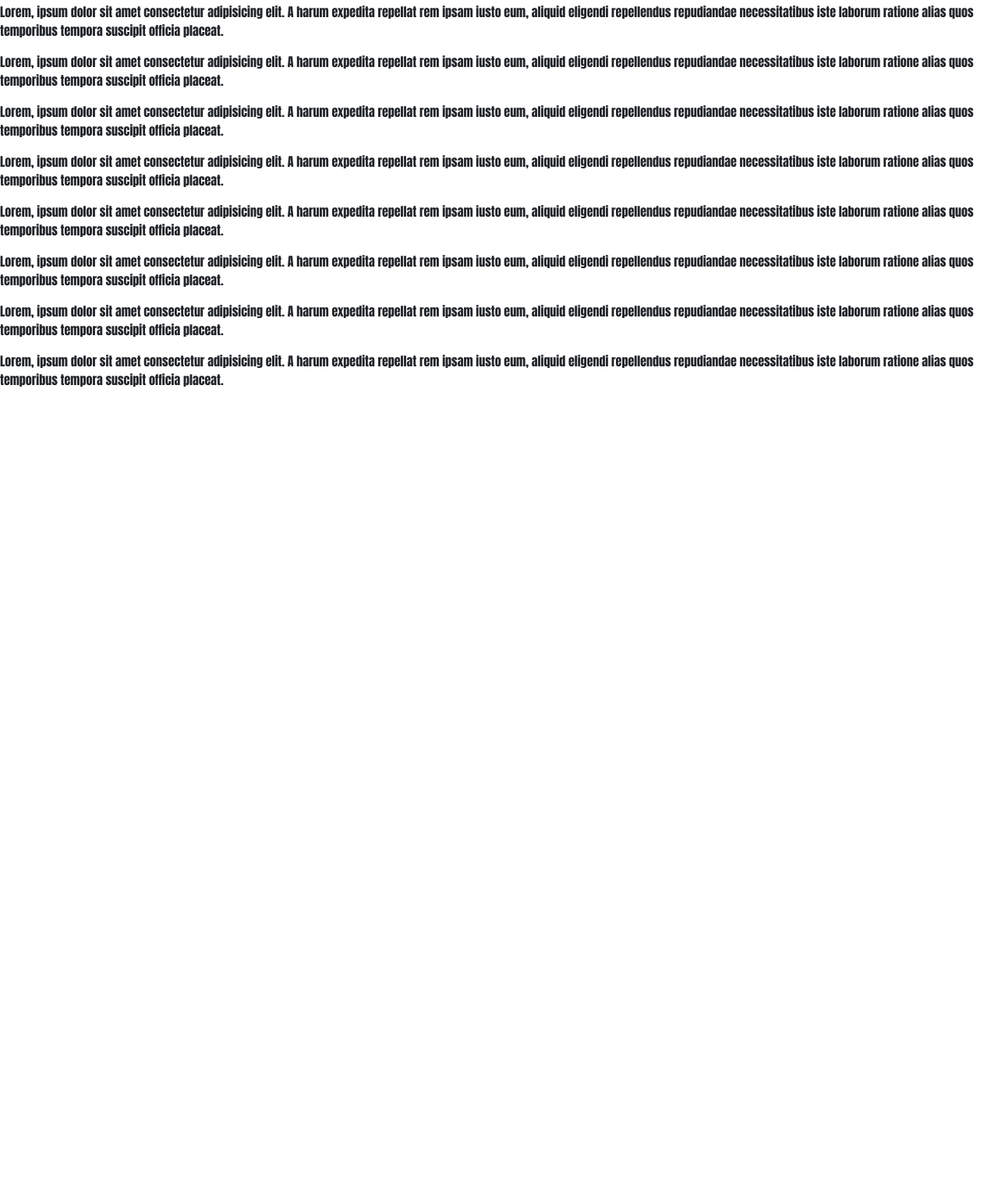
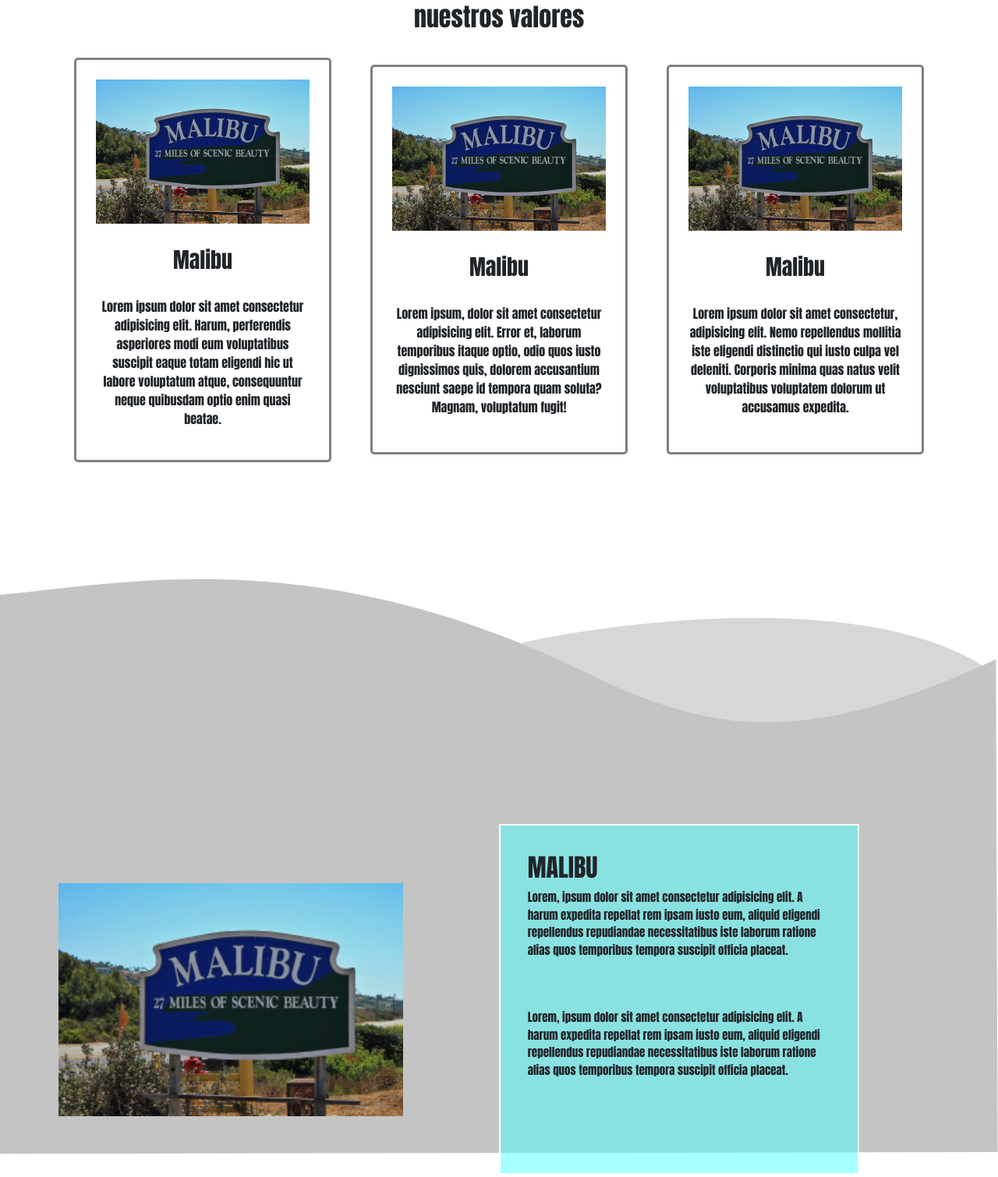
Before and after one commit to nachorosa/ProyectoPasteleria, a website: page index.html in a window 1280 px wide. Shown: the part 669-2179 px from the top of the page at 78% size. Before the commit the page ends 1184 px from the top, so only its background shows below. Drawn offline with nearby package versions, Linux system fonts and the light colour scheme.

Commit message:
avance nuestros valores + sobre malibu M1

```diff
--- a/index.html
+++ b/index.html
@@ -45,8 +45,10 @@
     </header>
 
     <main>
+
+
+        <!-- BANNER -->
         <section>
-
                 <img class="banner" src="./img/Group 128.svg" alt="">
                 <section class="container-fluid">
                     <div class="row">
@@ -62,17 +64,65 @@
 
 
 
-        <section class="text">
-            <p>Lorem, ipsum dolor sit amet consectetur adipisicing elit. A harum expedita repellat rem ipsam iusto eum, aliquid eligendi repellendus repudiandae necessitatibus iste laborum ratione alias quos temporibus tempora suscipit officia placeat.</p>
-            <p>Lorem, ipsum dolor sit amet consectetur adipisicing elit. A harum expedita repellat rem ipsam iusto eum, aliquid eligendi repellendus repudiandae necessitatibus iste laborum ratione alias quos temporibus tempora suscipit officia placeat.</p>
-            <p>Lorem, ipsum dolor sit amet consectetur adipisicing elit. A harum expedita repellat rem ipsam iusto eum, aliquid eligendi repellendus repudiandae necessitatibus iste laborum ratione alias quos temporibus tempora suscipit officia placeat.</p>
-            <p>Lorem, ipsum dolor sit amet consectetur adipisicing elit. A harum expedita repellat rem ipsam iusto eum, aliquid eligendi repellendus repudiandae necessitatibus iste laborum ratione alias quos temporibus tempora suscipit officia placeat.</p>
-            <p>Lorem, ipsum dolor sit amet consectetur adipisicing elit. A harum expedita repellat rem ipsam iusto eum, aliquid eligendi repellendus repudiandae necessitatibus iste laborum ratione alias quos temporibus tempora suscipit officia placeat.</p>
-            <p>Lorem, ipsum dolor sit amet consectetur adipisicing elit. A harum expedita repellat rem ipsam iusto eum, aliquid eligendi repellendus repudiandae necessitatibus iste laborum ratione alias quos temporibus tempora suscipit officia placeat.</p>
-            <p>Lorem, ipsum dolor sit amet consectetur adipisicing elit. A harum expedita repellat rem ipsam iusto eum, aliquid eligendi repellendus repudiandae necessitatibus iste laborum ratione alias quos temporibus tempora suscipit officia placeat.</p>
-            <p>Lorem, ipsum dolor sit amet consectetur adipisicing elit. A harum expedita repellat rem ipsam iusto eum, aliquid eligendi repellendus repudiandae necessitatibus iste laborum ratione alias quos temporibus tempora suscipit officia placeat.</p>
+        <!-- VALORES -->
+        <section >
+            <h2 class="titulos">nuestros valores</h2>
+            <div class="valores container">
+                <div class="valores-card ">
+                    <img src="./img/malibu-1.png" alt="">
+                    <h3>Malibu</h3>
+                    <p>Lorem ipsum dolor sit amet consectetur adipisicing elit. Harum, perferendis asperiores modi eum voluptatibus suscipit eaque totam eligendi hic ut labore voluptatum atque, consequuntur neque quibusdam optio enim quasi beatae.</p>
+                </div>
+
+                <div class="valores-card">
+                    <img src="./img/malibu-1.png" alt="">
+                    <h3>Malibu</h3>
+                    <p>Lorem ipsum, dolor sit amet consectetur adipisicing elit. Error et, laborum temporibus itaque optio, odio quos iusto dignissimos quis, dolorem accusantium nesciunt saepe id tempora quam soluta? Magnam, voluptatum fugit!</p>
+                </div>
+
+                <div class="valores-card">
+                    <img src="./img/malibu-1.png" alt="">
+                    <h3>Malibu</h3>
+                    <p>Lorem ipsum dolor sit amet consectetur, adipisicing elit. Nemo repellendus mollitia iste eligendi distinctio qui iusto culpa vel deleniti. Corporis minima quas natus velit voluptatibus voluptatem dolorum ut accusamus expedita.</p>
+                </div>
+            </div>
 
         </section>
+
+
+        <!-- SOBRE MALIBU -->
+
+        <section class="malibu">
+            <img class="sobreMalibu" src="./img/Group 130.svg" alt="">
+            <div class="container-fluid">
+                <div class="row sobreMalibu-body">
+
+                    <div class="col-md-6">
+                        <img class="sobreMalibu-imagen" src="./img/malibu-1.png" alt="">
+                    </div>
+                    <div class="sobreMalibu-texto col-md-5">
+                        <h2>MALIBU</h2>
+                        <p>Lorem, ipsum dolor sit amet consectetur adipisicing elit. A harum expedita repellat rem ipsam iusto eum, aliquid eligendi repellendus repudiandae necessitatibus iste laborum ratione alias quos temporibus tempora suscipit officia placeat.</p>
+                        <br>
+                        <br>
+                        <p>Lorem, ipsum dolor sit amet consectetur adipisicing elit. A harum expedita repellat rem ipsam iusto eum, aliquid eligendi repellendus repudiandae necessitatibus iste laborum ratione alias quos temporibus tempora suscipit officia placeat.</p>
+                    </div>
+                </div>
+            </div>
+    </section>
+
+    <section>
+        <p>Lorem ipsum dolor sit amet consectetur adipisicing elit. Temporibus quod corporis dolorem. Distinctio aut labore sint nemo quia, mollitia dicta magnam exercitationem placeat deleniti culpa, fugiat earum est dolorem vero.</p>
+        <p>Lorem ipsum dolor sit amet consectetur adipisicing elit. Temporibus quod corporis dolorem. Distinctio aut labore sint nemo quia, mollitia dicta magnam exercitationem placeat deleniti culpa, fugiat earum est dolorem vero.</p>
+        <p>Lorem ipsum dolor sit amet consectetur adipisicing elit. Temporibus quod corporis dolorem. Distinctio aut labore sint nemo quia, mollitia dicta magnam exercitationem placeat deleniti culpa, fugiat earum est dolorem vero.</p>
+        <p>Lorem ipsum dolor sit amet consectetur adipisicing elit. Temporibus quod corporis dolorem. Distinctio aut labore sint nemo quia, mollitia dicta magnam exercitationem placeat deleniti culpa, fugiat earum est dolorem vero.</p>
+        <p>Lorem ipsum dolor sit amet consectetur adipisicing elit. Temporibus quod corporis dolorem. Distinctio aut labore sint nemo quia, mollitia dicta magnam exercitationem placeat deleniti culpa, fugiat earum est dolorem vero.</p>
+        <p>Lorem ipsum dolor sit amet consectetur adipisicing elit. Temporibus quod corporis dolorem. Distinctio aut labore sint nemo quia, mollitia dicta magnam exercitationem placeat deleniti culpa, fugiat earum est dolorem vero.</p>
+        <p>Lorem ipsum dolor sit amet consectetur adipisicing elit. Temporibus quod corporis dolorem. Distinctio aut labore sint nemo quia, mollitia dicta magnam exercitationem placeat deleniti culpa, fugiat earum est dolorem vero.</p>
+        <p>Lorem ipsum dolor sit amet consectetur adipisicing elit. Temporibus quod corporis dolorem. Distinctio aut labore sint nemo quia, mollitia dicta magnam exercitationem placeat deleniti culpa, fugiat earum est dolorem vero.</p>
+        <p>Lorem ipsum dolor sit amet consectetur adipisicing elit. Temporibus quod corporis dolorem. Distinctio aut labore sint nemo quia, mollitia dicta magnam exercitationem placeat deleniti culpa, fugiat earum est dolorem vero.</p>
+        <p>Lorem ipsum dolor sit amet consectetur adipisicing elit. Temporibus quod corporis dolorem. Distinctio aut labore sint nemo quia, mollitia dicta magnam exercitationem placeat deleniti culpa, fugiat earum est dolorem vero.</p>
+    </section>
 
 
     </main>
--- a/scss/modules/_banner.scss
+++ b/scss/modules/_banner.scss
@@ -1,4 +1,5 @@
 @import url("https://fonts.googleapis.com/css2?family=Anton&display=swap%22");
+
 * {
     margin: 0;
     padding: 0;
@@ -7,13 +8,12 @@
     font-family: "Anton", sans-serif;
 }
 
-.banner{
+.banner {
     width: 100%;
     z-index: -1;
     position: absolute;
-}
 
-.banner-imagen{
+    &-imagen {
         margin-left: 15%;
         margin-top: 10%;
         width: 80%;
@@ -21,33 +21,58 @@
         padding: 30% 0px;
     }
 
-.banner-texto{
-  & h2{
+    &-texto {
+        & h2 {
             font-size: 94px;
             margin: 10% 20% 5% 20%;
             text-align: left;
         }
-  & p{
+
+        & p {
             font-size: 20px;
             padding: 0% 20%;
             text-align: left;
         }
     }
+}
+
+.titulos{
+    text-align: center;
+}
+
+.valores{
+    display: flex;
+    justify-content: center;
+    align-items: center;
+    text-align: center;
+    & h3{
+        margin: 30px 0;
+    }
+    &-card{
+        max-width: 350px ;
+        min-height: 500px;
+        margin: 25px;
+        border: solid 3px grey;
+        border-radius: 5px;
+        padding: 25px;
+    }
+}
+
 
 @media only screen and (min-width: 320px) and (max-width: 768px) {
-
-  .banner-imagen{
+    .banner-imagen {
         width: 0%;
         height: 0%;
     }
 
-.banner-texto{
-  & h2{
+    .banner-texto {
+        & h2 {
             font-size: 48px;
             margin: 5% 10% 5px 40px;
             text-align: left;
         }
-  & p{
+
+        & p {
             font-size: 14px;
             padding: 0% 10%;
             text-align: left;
--- /dev/null
+++ b/scss/modules/_sobreMalibu.scss
@@ -0,0 +1,38 @@
+.malibu{
+    margin-bottom: 30%;
+}
+.sobreMalibu {
+    width: 100%;
+    z-index: -1;
+    position: absolute;
+
+    &-body{
+        margin-top: 10%;
+        padding: 25% 5%;
+        display: flex;
+        align-items: center;
+    }
+
+    &-imagen {
+        width: 80%;
+        height: 80%;
+    }
+
+    &-texto {
+        border: solid 2px white;
+        background-color: rgba(80, 255, 255, 0.5);
+        height: 450px;
+        padding: 3%;
+        width: 40%;
+
+        & h2 {
+            font-size: 32px;
+            text-align: left;
+        }
+
+        & p {
+            font-size: 15px;
+            text-align: left;
+        }
+    }
+}
--- a/scss/modules/styles.scss
+++ b/scss/modules/styles.scss
@@ -1,2 +1,3 @@
 @import './banner';
 @import './navbar';
+@import './sobreMalibu'
```
Also changed, not shown: img/IMG_7895.jpg (added), scss/modules/styles.css, 1 other file. Lines whose indentation alone changed are shown as unchanged.
